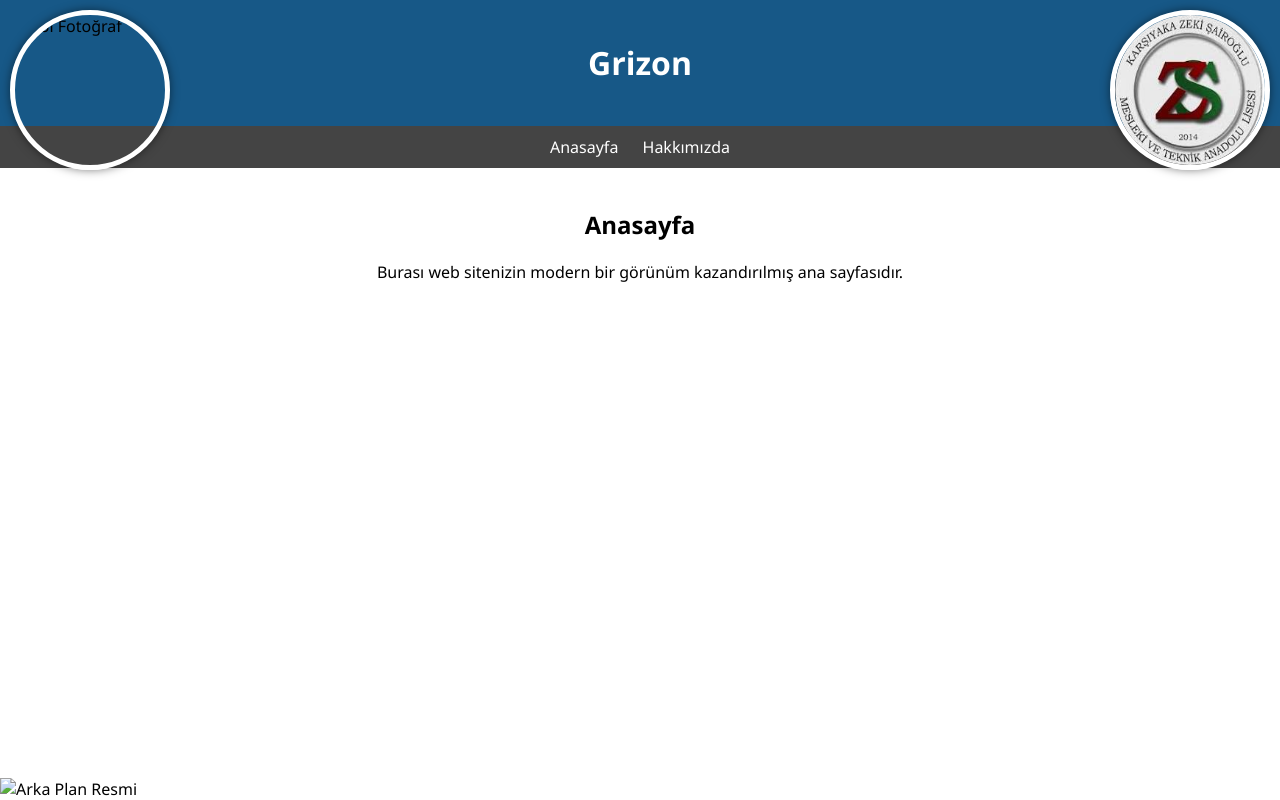
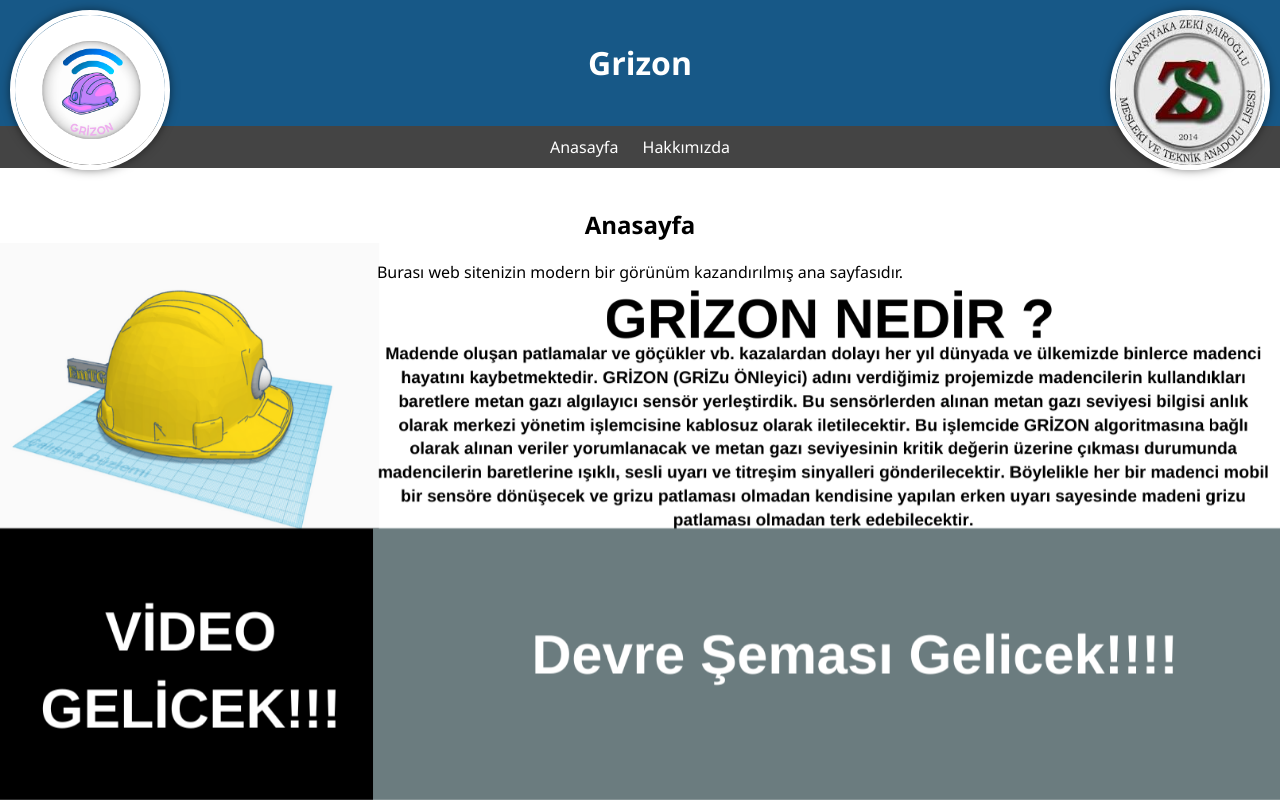
Before and after one commit to Emre3545y/GRIZONweb, a plain HTML site: page index.html in a window 1280 px wide. Drawn offline with Linux system fonts and the light colour scheme.

Commit message:
Update index.html

```diff
--- a/index.html
+++ b/index.html
@@ -109,7 +109,7 @@
         <p>Burası web sitenizin modern bir görünüm kazandırılmış ana sayfasıdır.</p>
     </section>
     <img src="profil_foto.jpg" alt="Profil Fotoğrafı" class="profile-img">
-    <img src="sol_foto.jpg" alt="Sol Fotoğraf" class="side-img">
+    <img src="sol_foto.png" alt="Sol Fotoğraf" class="side-img">
 
     <!-- Hakkımızda modalı -->
     <div id="aboutModal" class="modal">
@@ -124,7 +124,7 @@
     </div>
 
     <!-- Arka plan resmi -->
-    <img src="arka_plan.jpg" alt="Arka Plan Resmi" class="background-img">
+    <img src="arka_plan.png" alt="Arka Plan Resmi" class="background-img">
 
     <script>
         function showAbout() {
```
